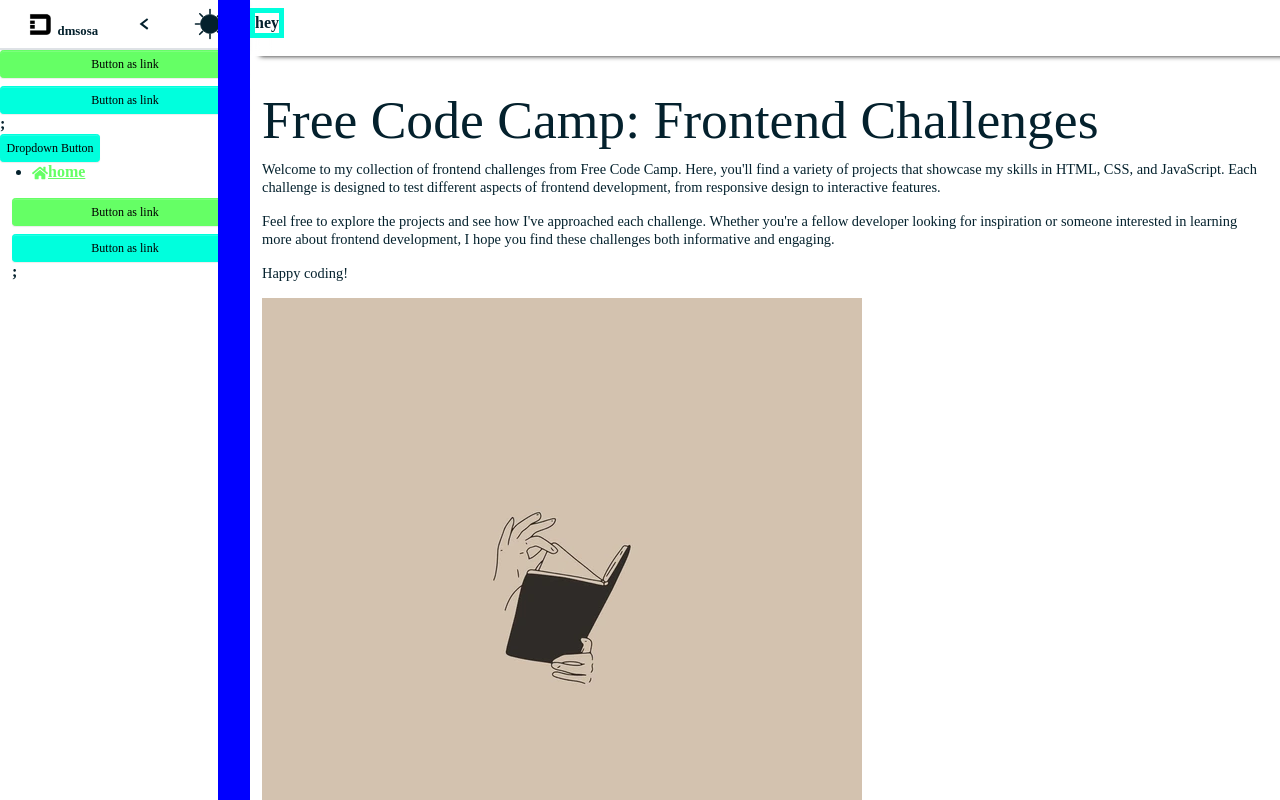
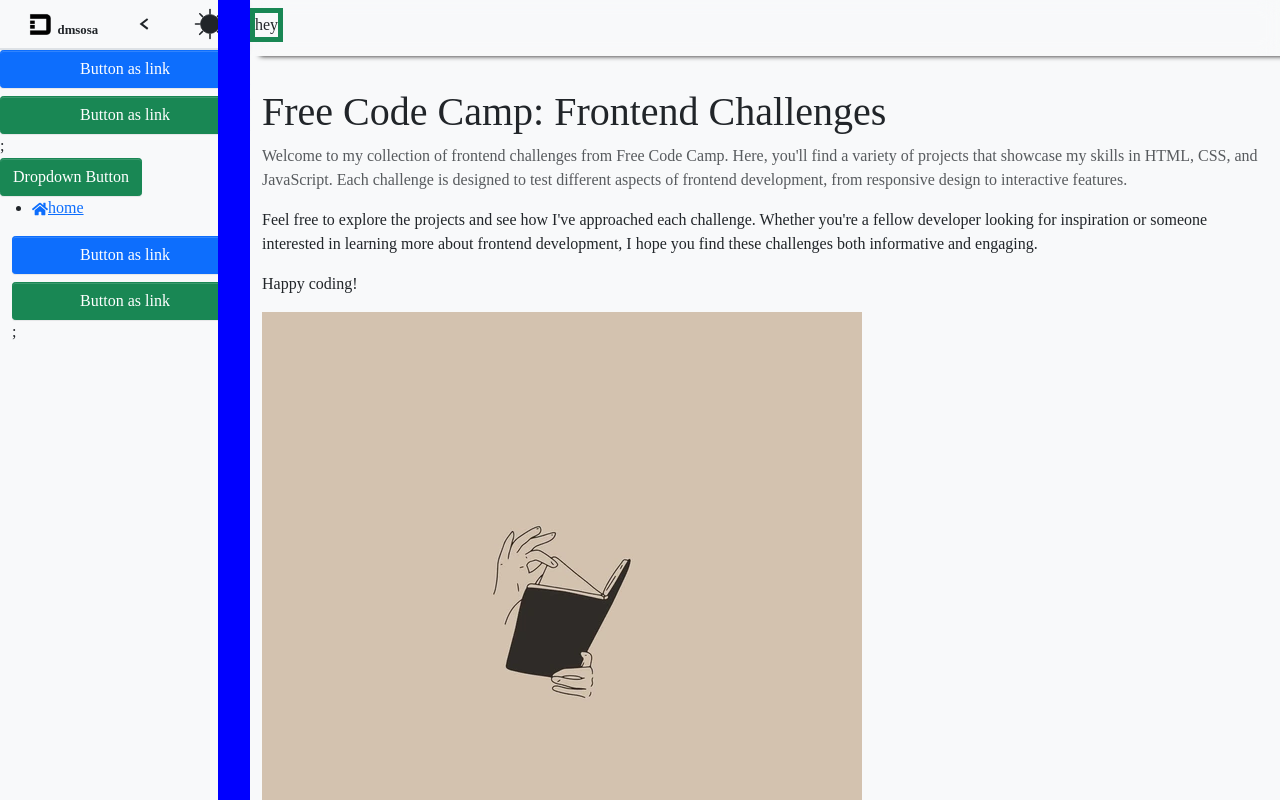
Before and after one commit to dmsosa/fcc-frontend, a React (Vite) app: page /fcc-frontend/ in a window 1280 px wide. Built offline with nearby package versions, Linux system fonts and the light colour scheme; a web font is replaced by a local one.

Commit message:
theme repariert

```diff
--- a/src/App.tsx
+++ b/src/App.tsx
@@ -27,17 +27,27 @@
 
     //UseEffect: check vorherigen Werte von CSS Media Queries
     useEffect(() => {
-
+        const body = document.body;
+        if (!body) return;
         const media: MediaQueryList = window.matchMedia('(prefers-color-scheme: dark)');
         if (media && media.matches) {
+          body.dataset.bsTheme = 'dark';
           setTheme('dark');
+        } else {
+          body.dataset.bsTheme = 'light';
         }
 
     //Listen to mediaQuerie changes
 
     const handleMediaChange = (e: MediaQueryListEvent) => {
-      setTheme(e.matches ? "dark" : "light");
-    };
+        for (const c of body.classList) {
+          if (c.includes('theme')) {
+            body.classList.remove(c);
+          }
+        }
+        body.dataset.bsTheme = e.matches ? "dark" : "light";
+        setTheme(e.matches ? "dark" : "light");
+      };
 
     media.addEventListener('change', handleMediaChange );
 
@@ -49,7 +59,7 @@
   return (
     <ThemeContextProvider value={{theme, setTheme, removeTheme}}>
       <SidebarContextProvider value={{ isResizing, setIsResizing, widthCheckedInLS, setWidthLS, removeWidthLS, expanded, setExpanded, initialWidth, minWidth, maxWidth, storageKey, appWrapperRef }}>
-      <div id='app-wrapper' className={`app-wrapper theme-${theme}`} ref={appWrapperRef}>
+      <div id='app-wrapper' className="app-wrapper">
         <Sidebar></Sidebar>
         <div id='app-content' className="app-content">
           <Header></Header>
--- a/src/components/Widgets/ThemeToggler.tsx
+++ b/src/components/Widgets/ThemeToggler.tsx
@@ -7,11 +7,10 @@
     console.log('rende')
     const handleClick = (e: MouseEvent<HTMLAnchorElement>) => {
         e.preventDefault();
-        if (theme === "dark") {
-            setTheme('light');
-        } else {
-            setTheme('dark');
-        }
+        const body = document.body;
+        if (!body) return;
+        body.dataset.bsTheme = theme === "dark" ? "light":"dark";
+        setTheme(theme === "dark" ? "light":"dark");
     }
 
     return (
--- a/src/components/home/ProjektKarte.tsx
+++ b/src/components/home/ProjektKarte.tsx
@@ -18,7 +18,7 @@
             <a href={repo} className='svg-link'><FaGithub/></a>
         </div>
         <div className="projekt-karte-screen">
-            <p>{description}</p>
+            <p className='text-body-secondary'>{description}</p>
             <a className="btn btn-primary" href={link}>Watch now</a>
         </div>
     </div>
--- a/src/context/themeContext.tsx
+++ b/src/context/themeContext.tsx
@@ -1,7 +1,7 @@
 import { createStrictContext } from "./createStrictContext";
 
-export type TTheme = 'light' | 'dark' | 'default';
-export const THEME_VALUES: TTheme[] = ['light' ,'dark','default'];
+export type TTheme = 'light' | 'dark' | 'omega';
+export const THEME_VALUES: TTheme[] = ['light' ,'dark','omega'];
 export type TThemeContext = {
     theme: TTheme;
     setTheme: (value: TTheme) => void;
--- a/src/routes/Home.tsx
+++ b/src/routes/Home.tsx
@@ -9,7 +9,7 @@
             <div className='container'>
                 <div className="row">
                     <h1>Free Code Camp: Frontend Challenges</h1>
-                    <p>Welcome to my collection of frontend challenges from Free Code Camp. Here, you'll find a variety of projects that showcase my skills in HTML, CSS, and JavaScript. Each challenge is designed to test different aspects of frontend development, from responsive design to interactive features.</p>
+                    <p className="text-body-secondary">Welcome to my collection of frontend challenges from Free Code Camp. Here, you'll find a variety of projects that showcase my skills in HTML, CSS, and JavaScript. Each challenge is designed to test different aspects of frontend development, from responsive design to interactive features.</p>
                     <p>Feel free to explore the projects and see how I've approached each challenge. Whether you're a fellow developer looking for inspiration or someone interested in learning more about frontend development, I hope you find these challenges both informative and engaging.</p>
                     <p>Happy coding!</p>
                 </div>
--- a/src/scss/_functions.scss
+++ b/src/scss/_functions.scss
@@ -1,4 +1,3 @@
-@import './variables/colors';
 @import './mixins';
 
 @function getColor($colorName, $fallback: null) {
--- a/src/scss/_layout.scss
+++ b/src/scss/_layout.scss
@@ -1,15 +1,29 @@
+
+:root {
+    --sidebar-width: 250px;
+    --app-content-width: calc(100% - var(var(--sidebar-width)));
+    --inner-margin-right: 2rem;
+    --inner-margin-left: 2rem;
+    --main-content-width: calc(100% - var(--inner-margin-right) - var(--inner-margin-left));
+    --header-height: 3.5rem;
+    --footer-height: 100vh;
+    --backdrop-blur: 0.6rem;
+    --border-width: 0.25rem;
+    --bs-dropdown-item-border-radius: var(--bs-border-radius);
+
+}
+
 html {
     font-size: 16px;
     scroll-behavior: smooth;
-
 }
 
 body {
     height: 100vh;
     overflow: hidden;
     font-family: 'Lilex';
-    font-weight: bold;
-    @include themeOverrideBsVariables('light', $themeLight);
+    // @include themeOverrideBsVariables('light', $themeLight);
+
 }
 .app-wrapper {
     width: 100vw;
@@ -35,10 +49,7 @@
     padding-top: calc(var(--header-height) + 2rem);
     overflow: scroll;
 }
-p {
-    font-weight: 400;
-    font-size: 0.9rem;
-}
+
 @media only screen and (min-width: 768px) {
     .app-wrapper {
     display: grid;
--- a/src/scss/_maps.scss
+++ b/src/scss/_maps.scss
@@ -1,2 +1,43 @@
 $theme-colors: map-merge(("dark2":$dark2, "dark3":$dark3, "light2":$light2, "light3": $light3), $theme-colors);
 $spacers: map-merge((6: $spacer * 6, 15: $spacer * 15), $spacers);
+$utilities: map-merge($map1: $utilities, $map2: (
+    "pad":(
+        css-var: true,
+        css-variable-name: pad,
+        class: pad,
+        values: (
+        25: .25,
+        50: .5,
+        75: .75,
+        100: 1
+        )
+        ),
+        "anchor": (
+            css-var: true,
+            css-variable-name: pad,
+            local-vars: ("link-opacity": 0.25),
+            class: anch,
+            values: (
+            "pri": $primary,
+            "sec": $secondary,
+            )
+        ),
+        "bgResp": (
+            property: background-color,
+            responsive: true,
+            state: hover,
+            class: 'bgr',
+            values: (
+                "white":#fff,
+                "pri":$primary
+            )
+        )
+));
+$omega: (
+    "text": (),
+    "background": (),
+    "border": (),
+    "text-emphasis": (),
+    "background-subtle": (),
+    "border-subtle": (),
+)
--- a/src/scss/_mixins.scss
+++ b/src/scss/_mixins.scss
@@ -58,3 +58,9 @@
     }
     }
 }
+
+@each $color, $value in $theme-colors {
+  .swatch-#{$color} {
+    color: color-contrast($value);
+  }
+}
--- a/src/scss/variables/_colors.scss
+++ /dev/null
@@ -1,61 +0,0 @@
-$colors: (
-  // Blau
-  deep-navy:         #002b5c,
-  ocean-blue:        #003b73,
-  royal-blue:        #004c8a,
-  steel-blue:        #005da1,
-  bright-blue:       #006eb8,
-  sky-blue-dark:     #007fce,
-  sky-blue:          #0090e5,
-  aqua-blue:         #00a2f5,
-  frost-blue:        #00b4ff,
-  ice-blue:          #27c5ff,
-
-  // Türkis
-  turquoise-light:   #41d5ff,
-  turquoise-bright:  #5ae4ff,
-  mint-ice:          #72f3ff,
-  icy-mist:          #8afff9,
-  pastel-mint:       #a1fff0,
-  soft-mint:         #b8ffd9,
-  pale-green:        #ceffc2,
-  spring-green:      #e3ffab,
-  lemon-frost:       #f3ff91,
-  soft-yellow:       #ffff78,
-
-  // Gelb / Orange
-  pale-yellow:       #fff060,
-  warm-yellow:       #ffe048,
-  sunflower:         #ffcf32,
-  golden-yellow:     #ffbd1f,
-  amber:             #ffa80e,
-  bright-orange:     #ff9100,
-  sunset-orange:     #ff7800,
-  deep-orange:       #ff5e00,
-  flame-orange:      #ff4400,
-  hot-red-orange:    #ff2900,
-
-  // Rot / Pink
-  cherry-red:        #ff0030,
-  raspberry:         #ff0060,
-  magenta:           #ff008e,
-  neon-magenta:      #ff00ba,
-  electric-purple:   #f000e2,
-  vivid-violet:      #d100ff,
-  neon-purple:       #a900ff,
-  soft-purple:       #8200ff,
-  indigo-light:      #5c00ff,
-  indigo:            #3a00ff,
-
-  // Dunkle Violett/Blautöne
-  deep-indigo:       #2300e3,
-  royal-indigo:      #1400c7,
-  midnight-indigo:   #0b00ab,
-  deep-cobalt:       #050090,
-  night-blue:        #000b75,
-  twilight-blue:     #00175b,
-  dark-teal:         #002242,
-  deep-teal:         #002c2d,
-  forest-green-dark: #003319,
-  forest-night:      #003808
-);
--- a/src/scss/variables/_custom_variables.scss
+++ b/src/scss/variables/_custom_variables.scss
@@ -1,15 +1,130 @@
+// NICHT DEFAULT VARIABELN KOMMENTIERT SIND
+
 $enable-gradients: false;
 $enable-shadows: true;
 
 $offcanvas-box-shadow: 0 1rem 3rem rgba(0, 0, 0, .175);
 
-$body-color: #fff;
+$custom-tint-amount: 0.55%;
+
+$blue: #0d6efd;
+$indigo: #6610f2;
+$purple: #6f42c1;
+$pink: #d63384;
+$red: #dc3545;
+$orange: #fd7e14;
+$yellow: #ffc107;
+$green: #198754;
+$teal: #20c997;
+$cyan: #0dcaf0;
+$black: #000;
+$white: #fff;
+$gray: #6c757d;
+$gray-dark: #343a40;
+$gray-100: #f8f9fa;
+$gray-200: #e9ecef;
+$gray-300: #dee2e6;
+$gray-400: #ced4da;
+$gray-500: #adb5bd;
+$gray-600: #6c757d;
+$gray-700: #495057;
+$gray-800: #343a40;
+$gray-900: #212529;
+$primary: #0d6efd;
+$secondary: #6c757d;
+$success: #198754;
+$info: #0dcaf0;
+$warning: #fff366;
+$danger: #ff3636;
+$light: #e7e7e7;
+$dark: #04212d;
+$primary-rgb: 101, 255, 101;
+$secondary-rgb: 219, 219, 219;
+$success-rgb: 0, 255, 221;
+$info-rgb: 13, 202, 240;
+$warning-rgb: 255, 243, 102;
+$danger-rgb: 255, 54, 54;
+$light-rgb: 231, 231, 231;
+$dark-rgb: 4, 33, 45;
+$primary-text-emphasis: rgb(40.4, 102, 40.4);
+$secondary-text-emphasis: rgb(87.6, 87.6, 87.6);
+$success-text-emphasis: rgb(0, 102, 88.4);
+$info-text-emphasis: rgb(5.2, 80.8, 96);
+$warning-text-emphasis: rgb(102, 97.2, 40.8);
+$danger-text-emphasis: rgb(102, 21.6, 21.6);
+$light-text-emphasis: #495057;
+$dark-text-emphasis: #495057;
+$primary-bg-subtle: rgb(224.2, 255, 224.2);
+$secondary-bg-subtle: rgb(247.8, 247.8, 247.8);
+$success-bg-subtle: rgb(204, 255, 248.2);
+$info-bg-subtle: rgb(206.6, 244.4, 252);
+$warning-bg-subtle: rgb(255, 252.6, 224.4);
+$danger-bg-subtle: rgb(255, 214.8, 214.8);
+$light-bg-subtle: rgb(251.5, 252, 252.5);
+$dark-bg-subtle: #ced4da;
+$primary-border-subtle: rgb(193.4, 255, 193.4);
+$secondary-border-subtle: rgb(240.6, 240.6, 240.6);
+$success-border-subtle: rgb(153, 255, 241.4);
+$info-border-subtle: rgb(158.2, 233.8, 249);
+$warning-border-subtle: rgb(255, 250.2, 193.8);
+$danger-border-subtle: rgb(255, 174.6, 174.6);
+$light-border-subtle: #e9ecef;
+$dark-border-subtle: #adb5bd;
+$white-rgb: 255, 255, 255;
+$black-rgb: 0, 0, 0;
+$font-sans-serif: system-ui, -apple-system, "Segoe UI", Roboto, "Helvetica Neue", "Noto Sans", "Liberation Sans", Arial, sans-serif, "Apple Color Emoji", "Segoe UI Emoji", "Segoe UI Symbol", "Noto Color Emoji";
+$font-monospace: SFMono-Regular, Menlo, Monaco, Consolas, "Liberation Mono", "Courier New", monospace;
+$gradient: linear-gradient(180deg, rgba(255, 255, 255, 0.15), rgba(255, 255, 255, 0));
+$body-font-family: var(--bs-font-sans-serif);
+// $body-font-size: 1rem;
+// $body-font-weight: 400;
+// $body-line-height: 1.5;
+$body-color: $gray-900;
+// $body-color-rgb: 158, 83, 83;
+$body-bg: $gray-100;
+// $body-bg-rgb: 255, 255, 255;
+$emphasis-color: #000;
+// $emphasis-color-rgb: 0, 0, 0;
+// $secondary-color: rgba(158, 83, 83, 0.75);
+// $secondary-color-rgb: 158, 83, 83;
+// $secondary-bg: #e9ecef;
+// $secondary-bg-rgb: 233, 236, 239;
+// $tertiary-color: rgba(158, 83, 83, 0.5);
+// $tertiary-color-rgb: 158, 83, 83;
+// $tertiary-bg: #f8f9fa;
+// $tertiary-bg-rgb: 248, 249, 250;
+$heading-color: inherit;
+// $link-color: $primary;
+// $link-color-rgb: 101, 255, 101;
+$link-decoration: underline;
+$link-hover-color-rgb: 81, 204, 81;
+$code-color: #d63384;
+$highlight-color: #9e5353;
+$highlight-bg: rgb(255, 242.6, 205.4);
+$border-width: 1px;
+$border-style: solid;
+$border-color: #dee2e6;
+$border-color-translucent: rgba(0, 0, 0, 0.175);
+$border-radius: 0.2rem;
+$border-radius-sm: 0.25rem;
+$border-radius-lg: 0.5rem;
+$border-radius-xl: 1rem;
+$border-radius-xxl: 2rem;
+$border-radius-2xl: var(--bs-border-radius-xxl);
+$border-radius-pill: 50rem;
+$box-shadow: 0 0.5rem 1rem rgba(0, 0, 0, 0.15);
+$box-shadow-sm: 0 0.125rem 0.25rem rgba(0, 0, 0, 0.075);
+$box-shadow-lg: 0 1rem 3rem rgba(0, 0, 0, 0.175);
+$box-shadow-inset: inset 0 1px 2px rgba(0, 0, 0, 0.075);
+$focus-ring-width: 0.25rem;
+$focus-ring-opacity: 0.25;
+$focus-ring-color: rgba(101, 255, 101, 0.25);
+$form-valid-color: #00ffdd;
+$form-valid-border-color: #00ffdd;
+$form-invalid-color: #ff3636;
+$form-invalid-border-color: #ff3636;
 $link-transition-duration: 0.2s;
-$primary: #65ff65;
-$secondary: #dbdbdb;
-$success: #00ffdd;
-$danger: #ff3636;
-$warning: #fff366;
+
 $dark: #04212d;
 $dark2: #053142;
 $dark3: #0b4c67;
@@ -17,38 +132,10 @@
 $light2: #dadada;
 $light3: #bebebe;
 $rgb-dark: rgb(33, 19, 13);
-$rgb-dark2: rgb(5, 49, 66);
-$rgb-dark3: rgb(11, 76, 103);
-$rgb-light: rgb(231, 231, 231);
-$rgb-light2: rgb(218, 218, 218);
-$rgb-light3: rgb(190, 190, 190);
+$rgb-dark2: to-rgb($dark2);
 
 $btn-hover-bg-tint-amount: 75%;
 $btn-active-bg-tint-amount: 20%;
 $btn-hover-bg-shade-amount: 75%;
 $btn-active-bg-shade-amount: 20%;
 $border-radius: 0.2rem;
-
-$h1-font-size: 3.35rem;
-$h2-font-size: 3rem;
-$h3-font-size: 2rem;
-$h4-font-size: 1.7rem;
-$h5-font-size: 1.25rem;
-$h6-font-size: 1rem;
-
-$btn-padding-x: .35rem;
-$btn-padding-y: 0.25rem;
-$btn-font-size: 0.75rem;
-
-:root {
-    --sidebar-width: 250px;
-    --app-content-width: calc(100% - var(var(--sidebar-width)));
-    --inner-margin-right: 2rem;
-    --inner-margin-left: 2rem;
-    --main-content-width: calc(100% - var(--inner-margin-right) - var(--inner-margin-left));
-    --header-height: 3.5rem;
-    --footer-height: 100vh;
-    --backdrop-blur: 0.6rem;
-    --border-width: 0.25rem;
-    --bs-dropdown-item-border-radius: var(--bs-border-radius);
-}
```
Also changed, not shown: src/assets/css/main.css, 1 other file (tests, documents, lock files or other folders).
